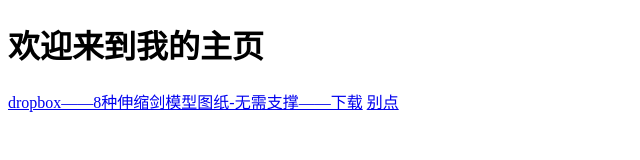
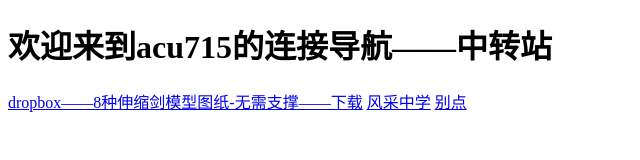
Before and after one commit to acu715/acu715.github.io, a plain HTML site: page index.html in a window 1280 px wide. Shown: the whole page, without its empty margins (0-640 px from the left). Drawn offline with Linux system fonts and the light colour scheme.

Commit message:
Update index.html

```diff
--- a/index.html
+++ b/index.html
@@ -5,9 +5,10 @@
     <title>Title</title>
 </head>
 <body>
-    <h1>欢迎来到我的主页</h1>
+    <h1>欢迎来到acu715的连接导航——中转站</h1>
     <h3></h3>
     <a href="https://www.dropbox.com/scl/fo/cfmfomtswxt1jp7y72vdu/h?rlkey=s4gxdvh79ecwirvmwweznod0h&dl=0">dropbox——8种伸缩剑模型图纸-无需支撑——下载</a>
+    <a href="https://www.dropbox.com/scl/fo/3dub96ak843214xjd7rei/h?rlkey=dw9kcge9zaukwrf8i70fpwe8l&dl=0">风采中学</a>
     <a href="https://arcxingye.github.io/rr/a5">别点</a>
 </body>
 </html>
```
